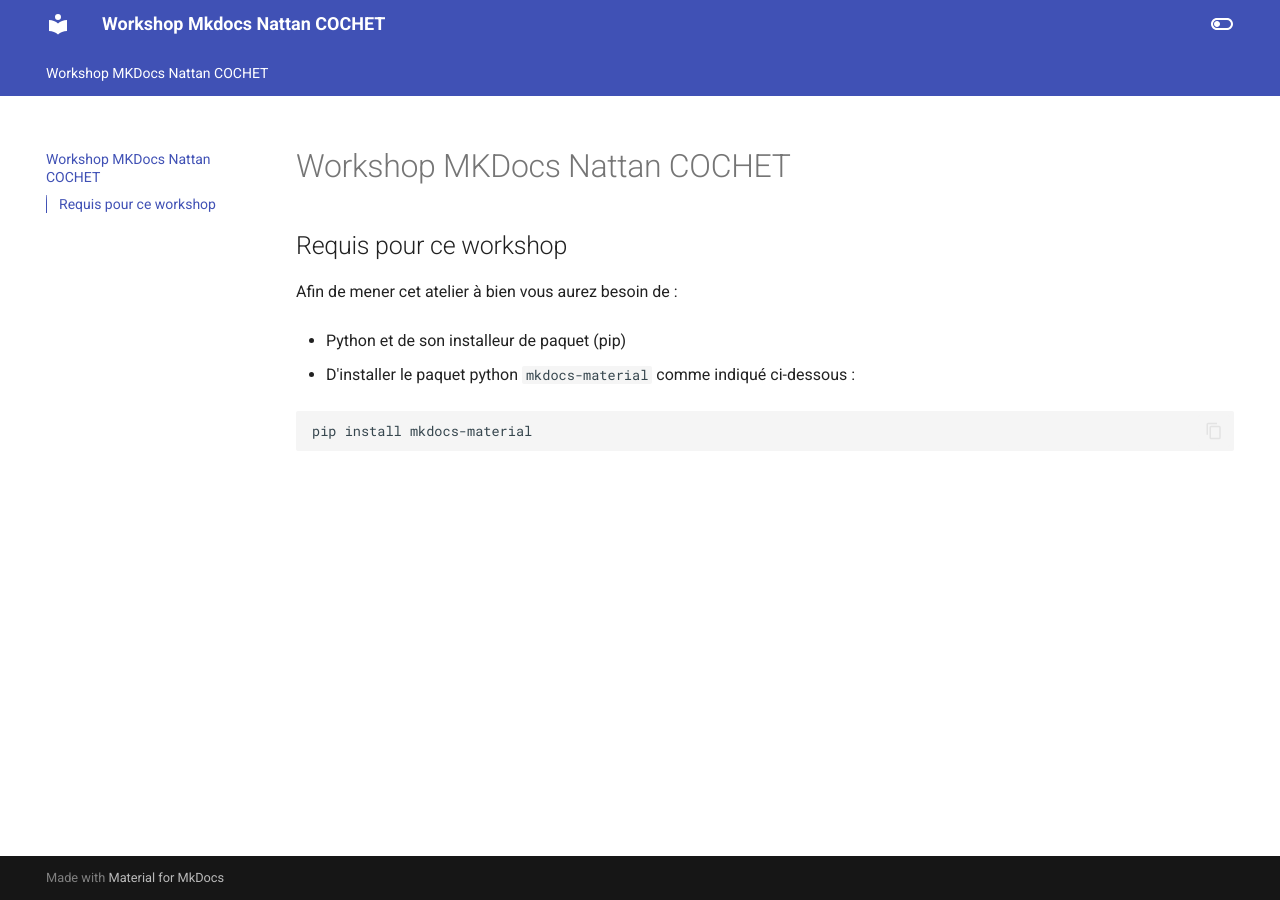
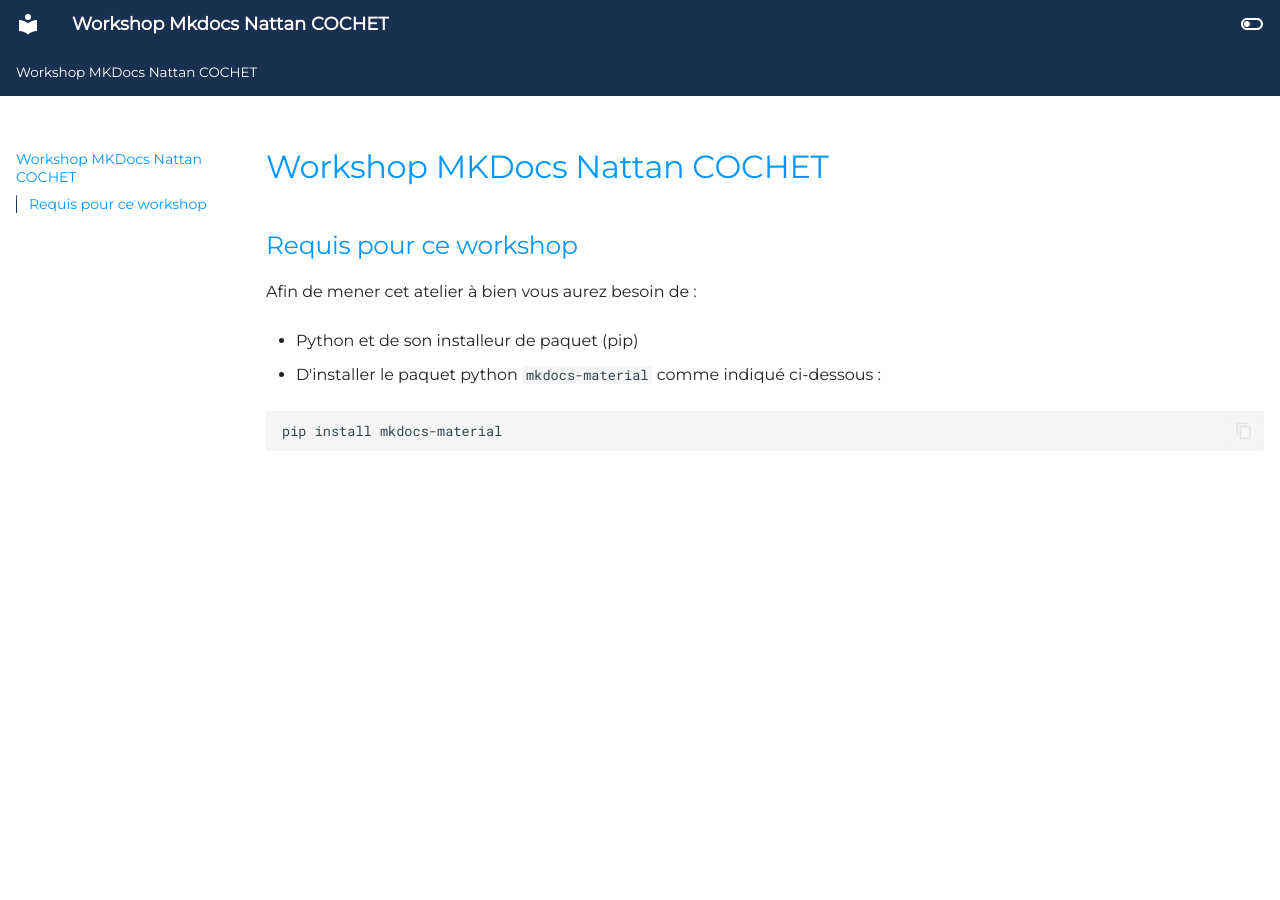
Before and after one commit to NattanCochet/workshop_mkdocs, an MkDocs documentation site: the page built from docs/index.md, in a window 1280 px wide. Built offline with MkDocs 1.6.1 and Material for MkDocs 9.7.7, drawn with Linux system fonts in a browser that asks for light colours.

Commit message:
style css added

```diff
--- a/mkdocs.yml
+++ b/mkdocs.yml
@@ -1,4 +1,7 @@
 site_name: Workshop Mkdocs Nattan COCHET
+
+extra_css:
+  - stylesheet/style.css
 theme:
   name: material
   features:
```
